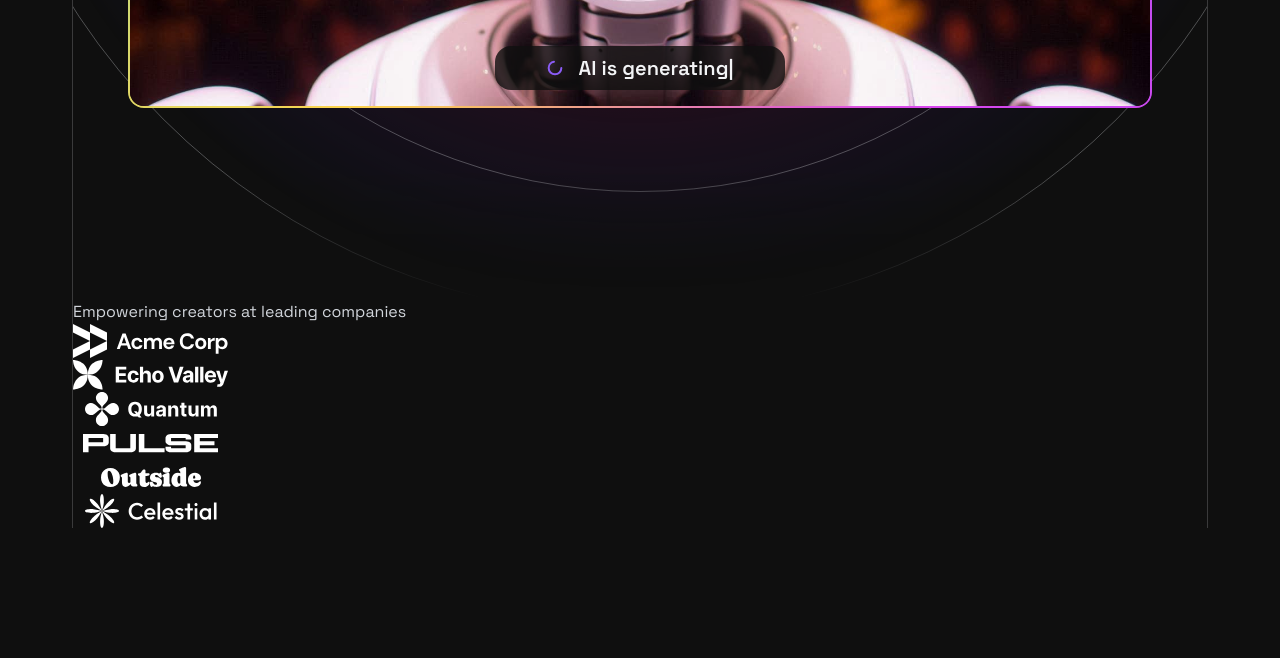
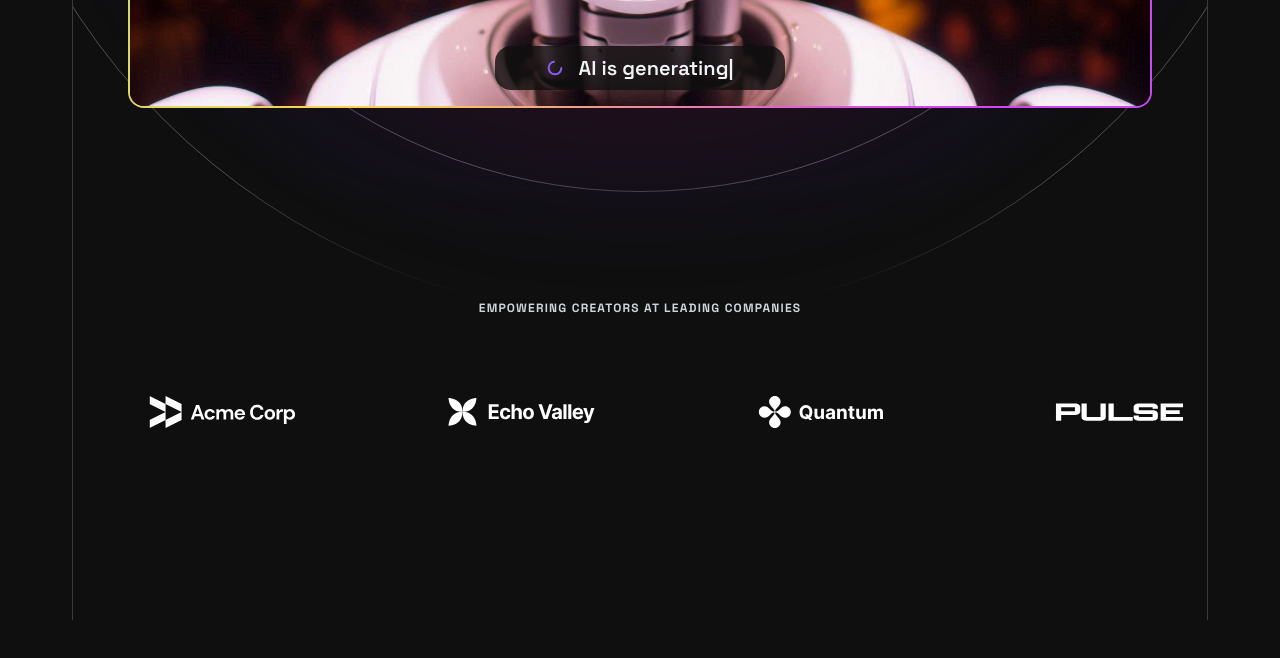
Before and after one commit to Jisap/next14-futuristicAiSaaS-landinPage, a Next.js app: page / in a window 1280 px wide. Shown: the part 1096-1754 px from the top of the page. Built offline with nearby package versions, Linux system fonts and the light colour scheme.

Commit message:
companies

```diff
--- a/src/sections/Companies.tsx
+++ b/src/sections/Companies.tsx
@@ -5,6 +5,7 @@ import PulseLogo from "../assets/images/pulse-logo.svg";
 import OutsideLogo from "../assets/images/outside-logo.svg";
 import CelestialLogo from "../assets/images/celestial-logo.svg";
 import { SectionBorder } from "@/components/SectionBorder";
+import { SectionContent } from "./SectionContent";
 
 export const companies = [
   {
@@ -38,14 +39,20 @@ export const Companies = () => {
     <section className="pb-[1000px]">
       <div className="container">
         <SectionBorder>
-          <h2>Empowering creators at leading companies</h2>
-          <div>
-            {companies.map(({ logo: Logo, name }) => (
-              <div key={name}>
-                <Logo />
+          <SectionContent className="!pt-0">
+            <h2 className="text-center text-xs font-bold uppercase tracking-widest test-gray-500">
+              Empowering creators at leading companies
+            </h2>
+            <div className="flex mt-20 overflow-x-clip -mx-4 lg:-mx-8">
+              <div className="flex flex-none gap-18 md:gap-36 px-18">
+                {companies.map(({ logo: Logo, name }) => (
+                  <div key={name}>
+                    <Logo className="h-8"/>
+                  </div>
+                ))}
               </div>
-            ))}
-          </div>
+            </div>
+          </SectionContent>
         </SectionBorder>
       </div>
     </section>
```
